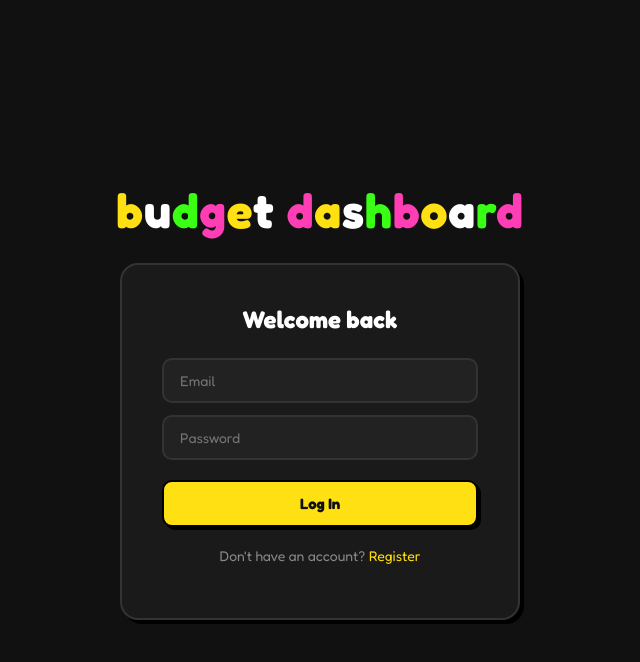
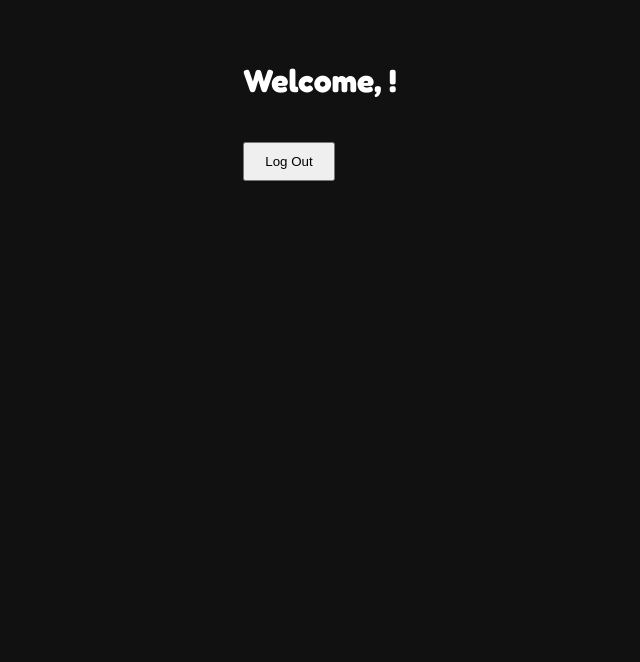
Before and after one commit to rubygkendrick/budget-dashboard, a React (Vite) app: page /dashboard in a window 1280 px wide. Before the commit this address led to /login. Shown: the top 662 px of the page, without its empty margins (320-960 px from the left). Built offline with nearby package versions, Linux system fonts and the light colour scheme.

Commit message:
feat: add dashboard placeholder and logout

```diff
--- a/src/App.tsx
+++ b/src/App.tsx
@@ -2,6 +2,7 @@ import { BrowserRouter, Routes, Route, Navigate } from 'react-router-dom';
 import { AuthProvider } from './context/AuthContext';
 import LoginPage from './pages/LoginPage';
 import RegisterPage from './pages/RegisterPage';
+import DashboardPage from './pages/DashboardPage';
 import './App.css';
 
 
@@ -12,6 +13,7 @@ function App() {
         <Routes>
           <Route path="/login" element={<LoginPage />} />
           <Route path="/register" element={<RegisterPage />} />
+          <Route path="/dashboard" element={<DashboardPage />} />
           <Route path="*" element={<Navigate to="/login" />} />
         </Routes>
       </BrowserRouter>
--- /dev/null
+++ b/src/pages/DashboardPage.tsx
@@ -0,0 +1,22 @@
+// Dashboard page: main landing page after login, will be built out in a later feature.
+import { useAuth } from '../context/AuthContext';
+import { useNavigate } from 'react-router-dom';
+
+export default function DashboardPage() {
+  const { user, logout } = useAuth();
+  const navigate = useNavigate();
+
+  function handleLogout() {
+    logout();
+    navigate('/login');
+  }
+
+  return (
+    <div style={{ padding: '40px', color: 'white' }}>
+      <h1>Welcome, {user?.name}!</h1>
+      <button onClick={handleLogout} style={{ marginTop: '20px', padding: '10px 20px', cursor: 'pointer' }}>
+        Log Out
+      </button>
+    </div>
+  );
+}
--- a/src/pages/LoginPage.tsx
+++ b/src/pages/LoginPage.tsx
@@ -1,4 +1,4 @@
-// Login page — allows existing users to sign in with email and password and receive a JWT token.
+// Login page: allows existing users to sign in with email and password and receive a JWT token.
 import { useState } from 'react';
 import { useNavigate, Link } from 'react-router-dom';
 import { useAuth } from '../context/AuthContext';
--- a/src/pages/RegisterPage.tsx
+++ b/src/pages/RegisterPage.tsx
@@ -1,4 +1,4 @@
-// Register page — allows new users to create an account with their name, email, and password.
+// Register page allows new users to create an account with their name, email, and password.
 import { useState } from 'react';
 import { useNavigate, Link } from 'react-router-dom';
 import { useAuth } from '../context/AuthContext';
```
